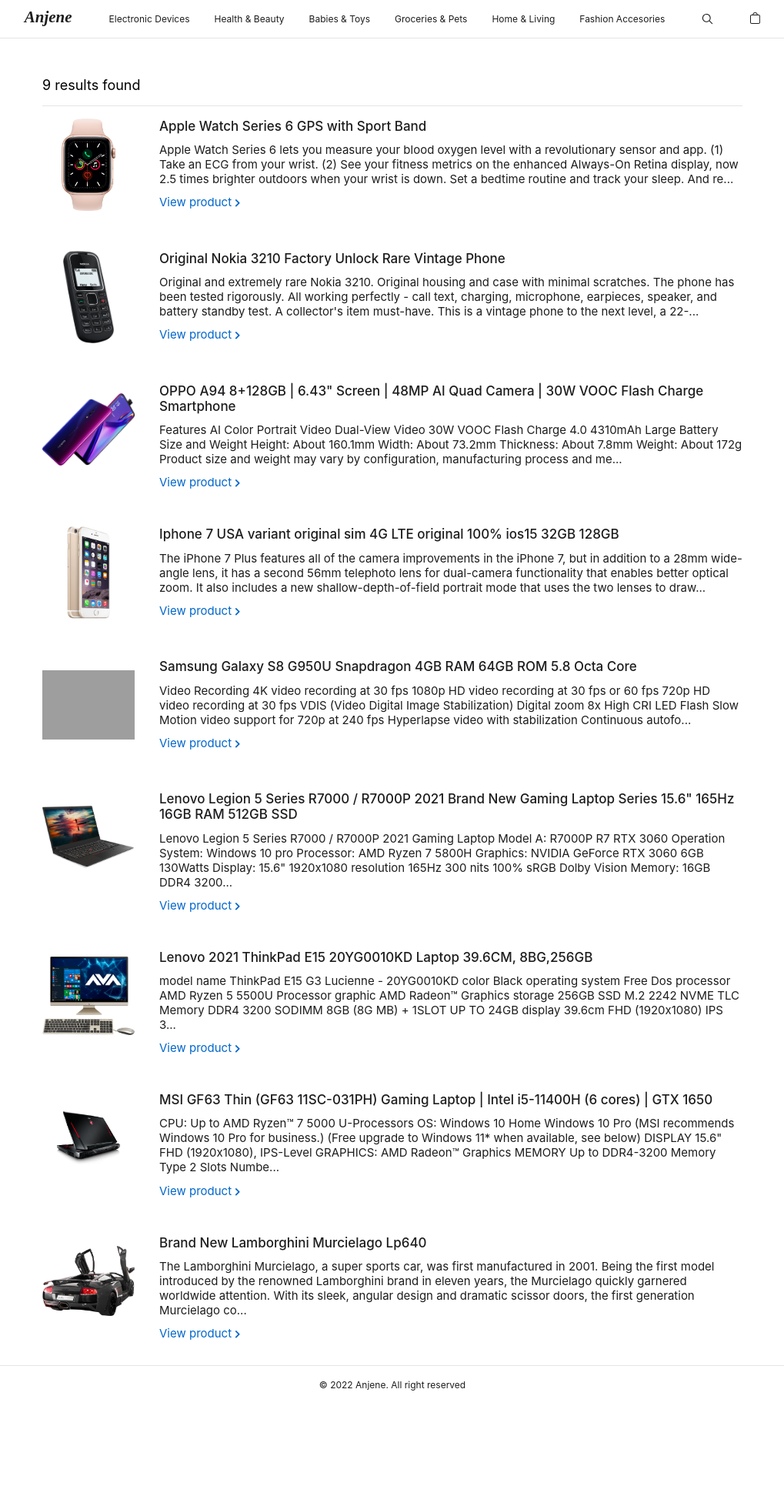
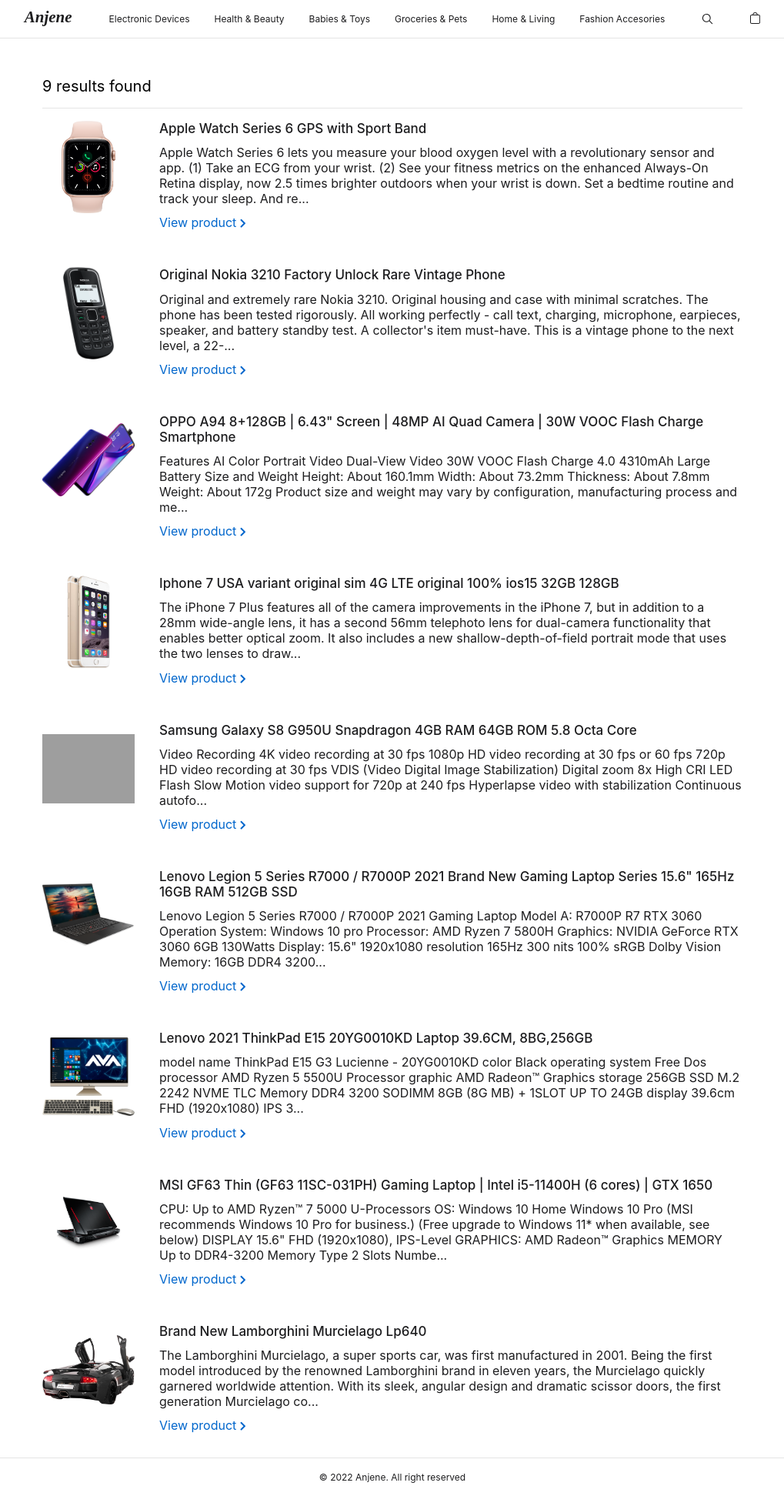
Before and after one commit to omarmorales810/Anjene, a PHP site: page /search.php in a window 1280 px wide. Shown: the whole page at 77% size, without its empty margins (130-1149 px from the left). Before the commit the page ends 1807 px from the top, so only its background shows below. Run offline with PHP 8.4, Linux system fonts and the light colour scheme; data comes from the database, SQL or seed files in the repository; data that the repository does not hold is empty; some libraries are stand-ins or nearby versions; some web fonts are replaced; grey boxes are pictures that could not be loaded.

Commit message:
make some changes to bag page

```diff
--- a/bag.php
+++ b/bag.php
@@ -2,7 +2,7 @@
 
   <section class="bag-page">
     <div class="bag-page-container">
-      <header class="bag-page-header">You have 2 item your in bag</header>
+      <header class="bag-page-header">(2) Item</header>
       <div class="bag-page-table">
 
         <div class="bag-page-table-item">
@@ -95,5 +95,8 @@
     </div>
   </div> -->
 
+  <script src="./js/nav.js"></script>
+  <script src="./js/index.js"></script>
+  <script src="./js/removeTransitionOnResize.js"></script>
 
 <?php require_once "./require/footer.php" ?>
--- a/style.css
+++ b/style.css
@@ -1838,7 +1838,7 @@ input[type=number] {
 }
 
 .search-item .search-item-header {
-  font-size: 18px;
+  font-size: 20px;
   padding-bottom: 1rem;
   border-bottom: 1px solid rgba(0, 0, 0 ,0.1);
   width: 100%;
@@ -1885,7 +1885,7 @@ input[type=number] {
 }
 
 .search-item-short-description {
-  font-size: 15px;
+  font-size: 16px;
   font-weight: 400;
   color: #1d1d1f;
 }
@@ -1896,7 +1896,7 @@ input[type=number] {
 }
 
 .search-item-link {
-  font-size: 15px;
+  font-size: 16px;
   color: #0066cc;
   font-weight: 400;
   cursor: pointer;
@@ -1904,7 +1904,7 @@ input[type=number] {
 }
 
 .search-item-link i {
-  font-size: 0.7rem;
+  font-size: 0.8rem;
 }
 
 .search-item-link:hover {
@@ -1969,6 +1969,7 @@ input[type=number] {
   font-size: 20px;
   margin-bottom: 1rem;
   text-align: end;
+  padding-right: 1rem;
 }
 
 .bag-page-table {
```
